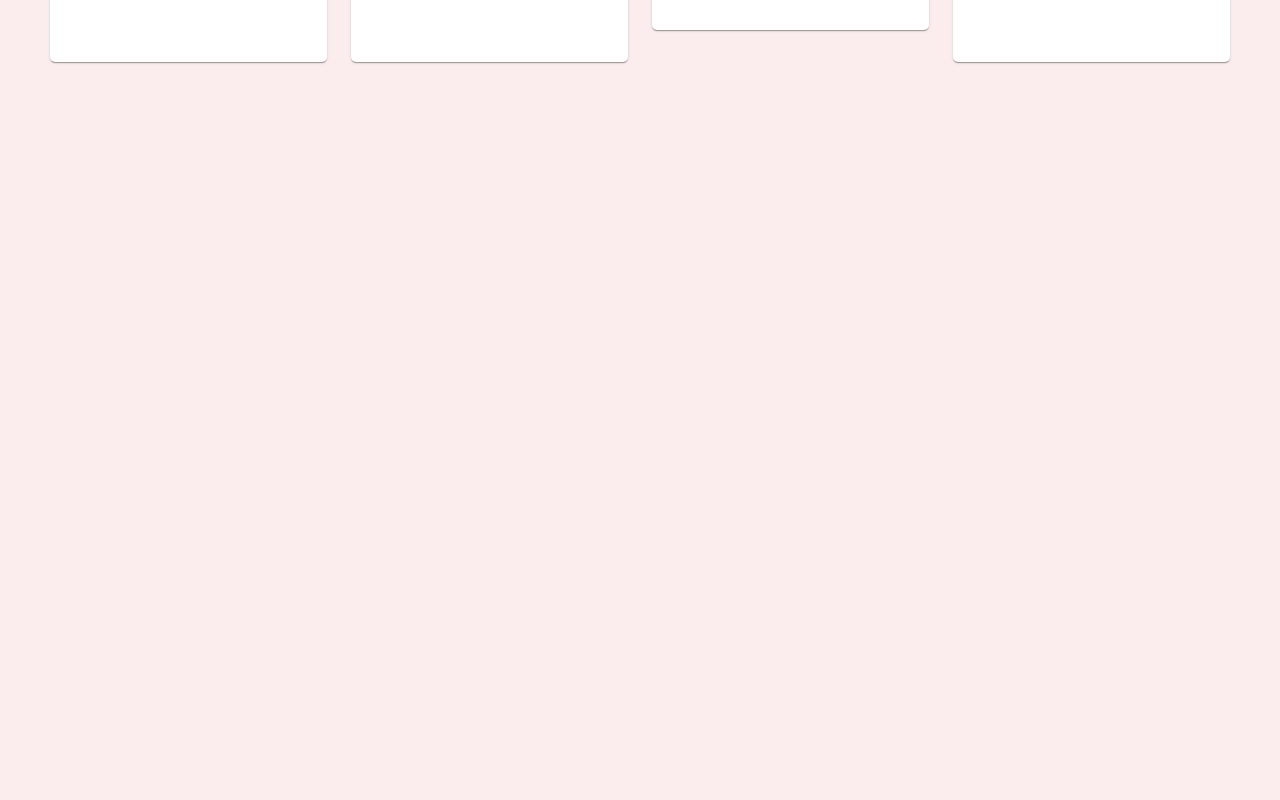
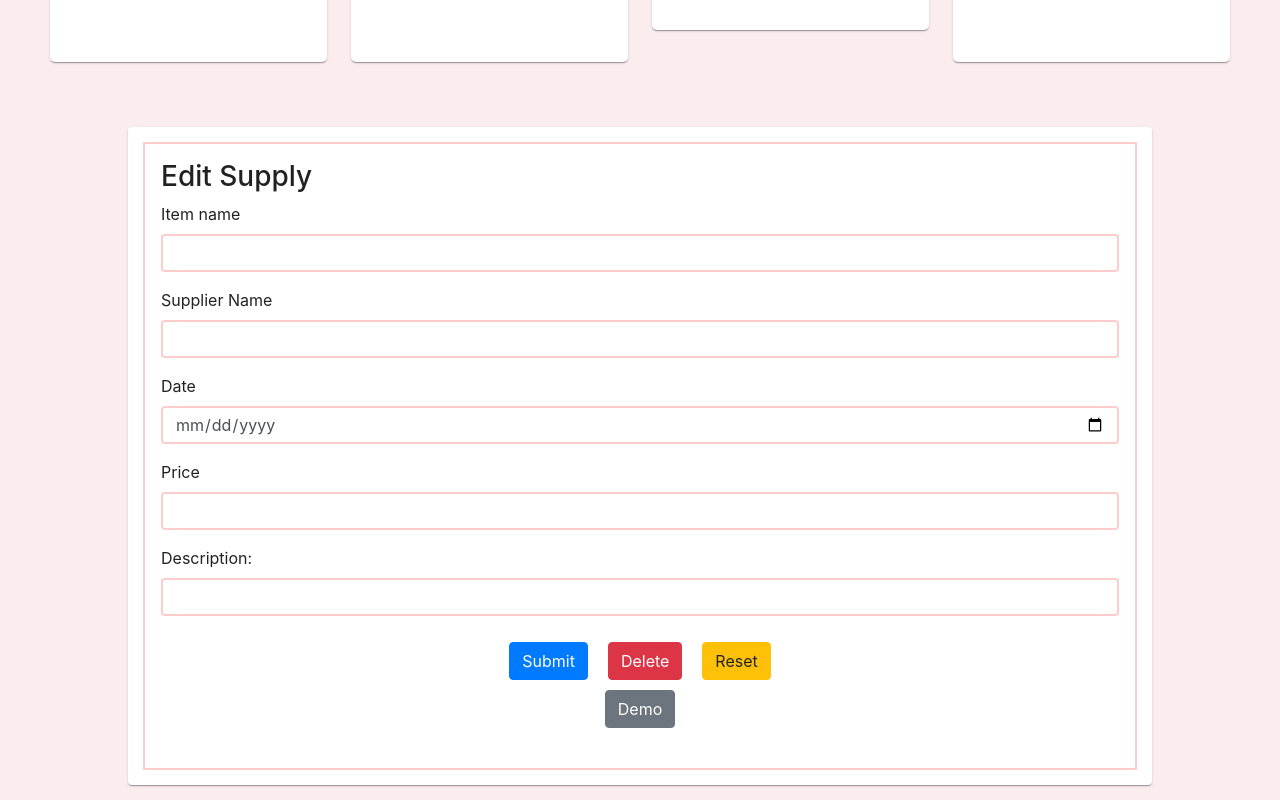
Before and after one commit to ITP2020/ArunaOP, a React (Create React App) app: page /editSupply in a window 1280 px wide. Shown: the part 976-1776 px from the top of the page. Before the commit the page ends 1088 px from the top, so only its background shows below. Built offline with nearby package versions, Linux system fonts and the light colour scheme.

Commit message:
Edit supply form added
Changes for app.js and new file added

```diff
--- a/src/App.js
+++ b/src/App.js
@@ -67,6 +67,7 @@ import Reports from './components/reports.component';
 
 //Supply Management
 import AddSupply from './components/add-supply.component'
+import EditSupply from './components/edit-supply.component'
 
 
 function App() {
@@ -136,6 +137,7 @@ function App() {
     <Route path="/report" component={Reports}/>
 
     <Route path="/addSupply" component={AddSupply}/>
+    <Route path="/editSupply" component={EditSupply}/>
 
 
       </div>
--- /dev/null
+++ b/src/components/edit-supply.component.js
@@ -0,0 +1,281 @@
+import React, { Component } from "react";
+import axios from "axios";
+import { CardContent } from "@material-ui/core";
+import { Card } from "@material-ui/core";
+import "../css/home.css";
+
+export default class EditSupply extends Component {
+  constructor(props) {
+    super(props);
+
+    this.onChangeItemName = this.onChangeItemName.bind(this);
+    this.onChangeSupplierName = this.onChangeSupplierName.bind(this);
+    this.onChangeDate = this.onChangeDate.bind(this);
+    this.onChangePrice = this.onChangePrice.bind(this);
+    this.onChangeDescription = this.onChangeDescription.bind(this);
+    this.onSubmit = this.onSubmit.bind(this);
+
+    this.state = {
+      itemName: "",
+      supplierName: "",
+      date: "",
+      price: "",
+      description: "",
+      validItemName: true,
+      validSupplierName: true,
+      validDate: true,
+      validPrice: true,
+      validDescrption: true,
+    };
+  }
+
+  onChangeItemName(e) {
+    this.setState({
+      itemName: e.target.value,
+    });
+  }
+
+  onChangeSupplierName(e) {
+    this.setState({
+      supplierName: e.target.value,
+    });
+  }
+
+  onChangeDate(e) {
+    this.setState({
+      date: e.target.value,
+    });
+    console.log(e.target.value);
+  }
+
+  onChangePrice(e) {
+    this.setState({
+      price: e.target.value,
+    });
+  }
+
+  onChangeDescription(e) {
+    this.setState({
+      description: e.target.value,
+    });
+  }
+
+  onClickDemo() {
+    this.setState({
+      itemName: "Paper",
+      supplierName: "Supplier",
+      date: "2020-01-01",
+      price: "1000.00",
+      description: "paper resupply",
+    });
+  }
+
+  validateItemName() {
+    if (this.state.itemName == "") {
+      this.setState({
+        validItemName: false,
+      });
+    } else {
+      this.setState({
+        validItemName: true,
+      });
+    }
+  }
+
+  validateSupplier() {
+    if (this.state.supplierName == "") {
+      this.setState({
+        validSupplierName: false,
+      });
+    } else {
+      this.setState({
+        validSupplierName: true,
+      });
+    }
+  }
+
+  validatePrice() {
+    if (this.state.price == "") {
+      this.setState({
+        validPrice: false,
+      });
+    } else {
+      this.setState({
+        validPrice: true,
+      });
+    }
+  }
+
+  validateDate() {
+    if (this.state.supplierName == "") {
+      this.setState({
+        validSupplierName: false,
+      });
+    } else {
+      this.setState({
+        validSupplierName: true,
+      });
+    }
+  }
+
+  onClickReset(e) {
+    e.preventDefault();
+
+  }
+
+  onClickDelete(e) {
+    e.preventDefault();
+
+    window.confirm("Are you sure to delete this record");
+  }
+
+  onSubmit(e) {
+    e.preventDefault();
+
+    const supply = {
+      itemName: this.state.itemName,
+      supplierName: this.state.supplierName,
+      date: this.state.date,
+      price: this.state.price,
+      description: this.state.description,
+    };
+
+    console.log(this.state.date);
+
+    this.validateItemName();
+    this.validateSupplier();
+    this.validatePrice();
+
+    /*axios
+        .post("http://localhost:5000/supply/add", supply)
+        .then((res) => console.log(res.data));
+
+      window.location = "/supplyView";*/
+  }
+
+  render() {
+    return (
+      <div>
+        <Card className="addcard">
+          <div className="formdiv">
+            <CardContent>
+              <h3>Edit Supply</h3>
+              <form onSubmit={this.onSubmit}>
+                <div className="form-group">
+                  <label>Item name</label>
+                  <input
+                    type="text"
+                    required
+                    className="form-control"
+                    value={this.state.itemName}
+                    onChange={this.onChangeItemName}
+                  />
+                  <p className="validateMsg">
+                    {this.state.validItemName
+                      ? ""
+                      : "Please fill out this with item name"}
+                  </p>
+                </div>
+                <div className="form-group">
+                  <label>Supplier Name</label>
+                  <input
+                    type="text"
+                    required
+                    className="form-control"
+                    value={this.state.supplierName}
+                    onChange={this.onChangeSupplierName}
+                  />
+                  <p className="validateMsg">
+                    {this.state.validSupplierName
+                      ? ""
+                      : "Please fill out this with supplier name"}
+                  </p>
+                </div>
+                <div className="form-group">
+                  <label>Date</label>
+                  <input
+                    type="date"
+                    required
+                    className="form-control"
+                    value={this.state.date}
+                    onChange={this.onChangeDate}
+                  />
+                  <p className="validateMsg">
+                    {this.state.validSupplierName
+                      ? ""
+                      : "Please put a date in this"}
+                  </p>
+                </div>
+
+                <div className="form-group">
+                  <label>Price</label>
+                  <input
+                    type="number"
+                    required
+                    className="form-control"
+                    value={this.state.price}
+                    onChange={this.onChangePrice}
+                  />
+                  <p className="validateMsg">
+                    {this.state.validPrice
+                      ? ""
+                      : "Please fill out this this with supplier name"}
+                  </p>
+                </div>
+
+                <div className="form-group">
+                  <label>Description: </label>
+                  <input
+                    type="text"
+                    required
+                    className="form-control"
+                    value={this.state.description}
+                    onChange={this.onChangeDescription}
+                  />
+                  <p className="validateMsg">{this.state.descriptionError}</p>
+                </div>
+
+                <div style={{ display: "block", margin: "0px auto",width:"fit-content" }} className="Row">
+                  <button
+                    style={{ display: "inline-block", margin: "10px",float:"left"}}
+                    type="button"
+                    className="btn btn-primary"
+                    onClick={this.onSubmit}
+                  >
+                    Submit
+                  </button>
+                  <button
+                    style={{ display: "inline-block", margin: "10px" }}
+                    type="button"
+                    className="btn btn-danger"
+                    onClick={this.onClickDelete}
+                  >
+                    Delete
+                  </button>
+                  <button
+                    style={{ display: "inline-block", margin: "10px" }}
+                    type="button"
+                    className="btn btn-warning"
+                    onClick={this.onClickReset}
+                  >
+                    Reset
+                  </button>
+                </div>
+              </form>
+
+              <div className="form-group">
+                <button
+                  style={{ display: "block", margin: "0px auto" }}
+                  className="btn btn-secondary"
+                  onClick={() => this.onClickDemo()}
+                >
+                  Demo
+                </button>
+              </div>
+            </CardContent>
+          </div>
+        </Card>
+      </div>
+    );
+  }
+}
```
